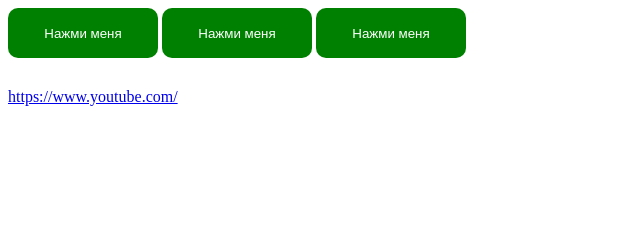
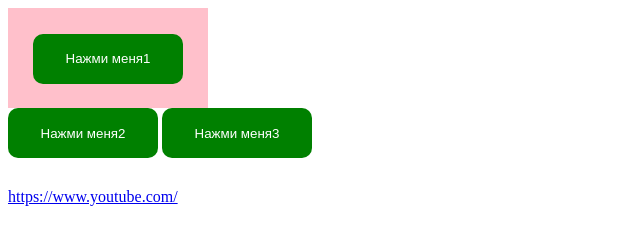
Before and after one commit to AzamatZhamankulov/Preview_EVENT, a plain HTML site: page index.html in a window 1280 px wide. Shown: the whole page, without its empty margins (0-640 px from the left). Drawn offline with Linux system fonts and the light colour scheme.

Commit message:
Added Event and addEventListener

```diff
--- a/index.html
+++ b/index.html
@@ -7,9 +7,11 @@
 		<link rel="stylesheet" href="css.css">
   </head>
   <body>
-        <button id="btn">Нажми меня</button>
-		<button >Нажми меня</button>
-		<button>Нажми меня</button>
+        <div class="overlay">
+			<button id="btn">Нажми меня1</button>
+		</div>
+		<button >Нажми меня2</button>
+		<button>Нажми меня3</button>
 
     	<a href="https://www.youtube.com/">https://www.youtube.com/</a>
 
```
Also changed, not shown: script.js (+75 -0 lines).
